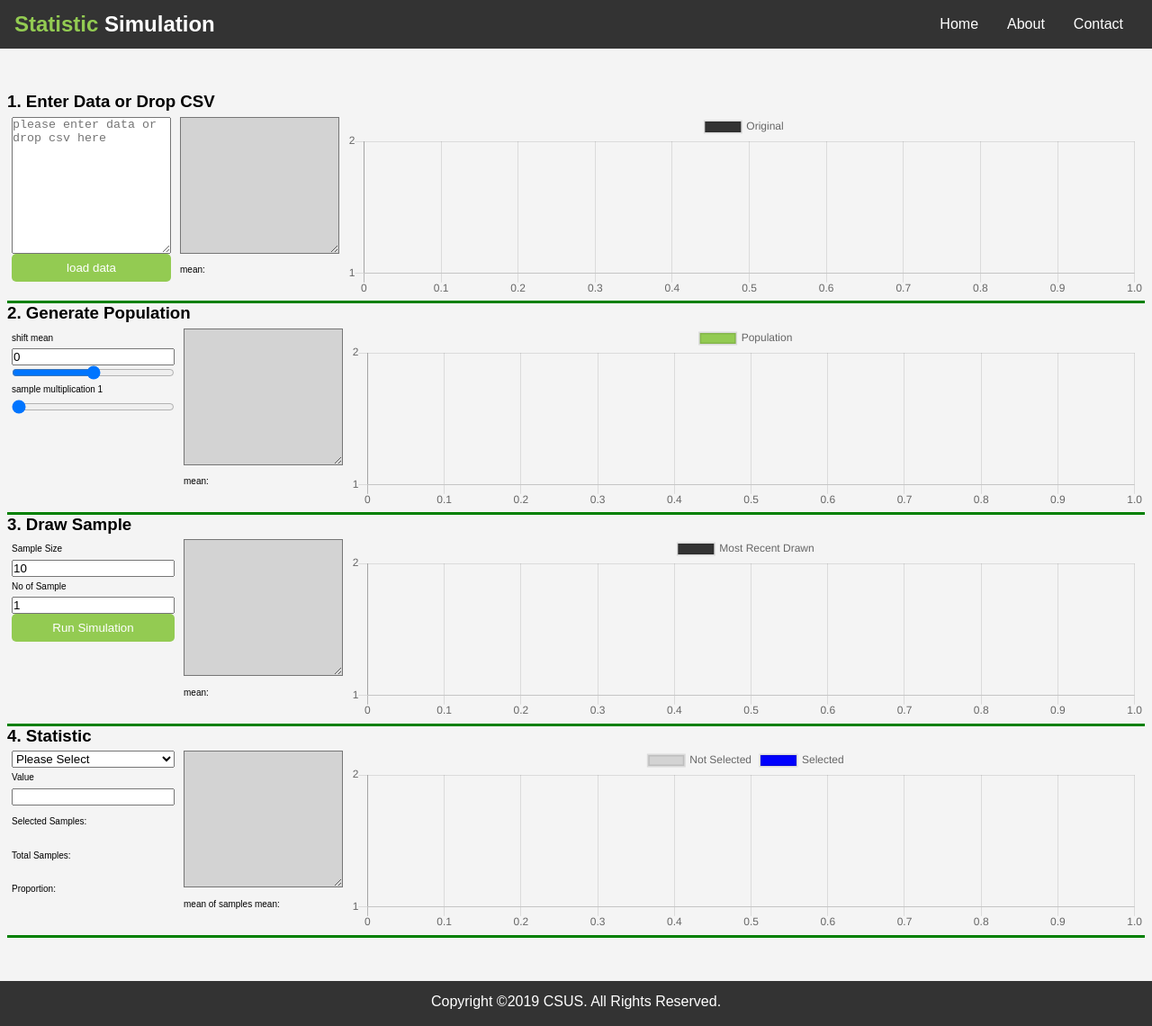
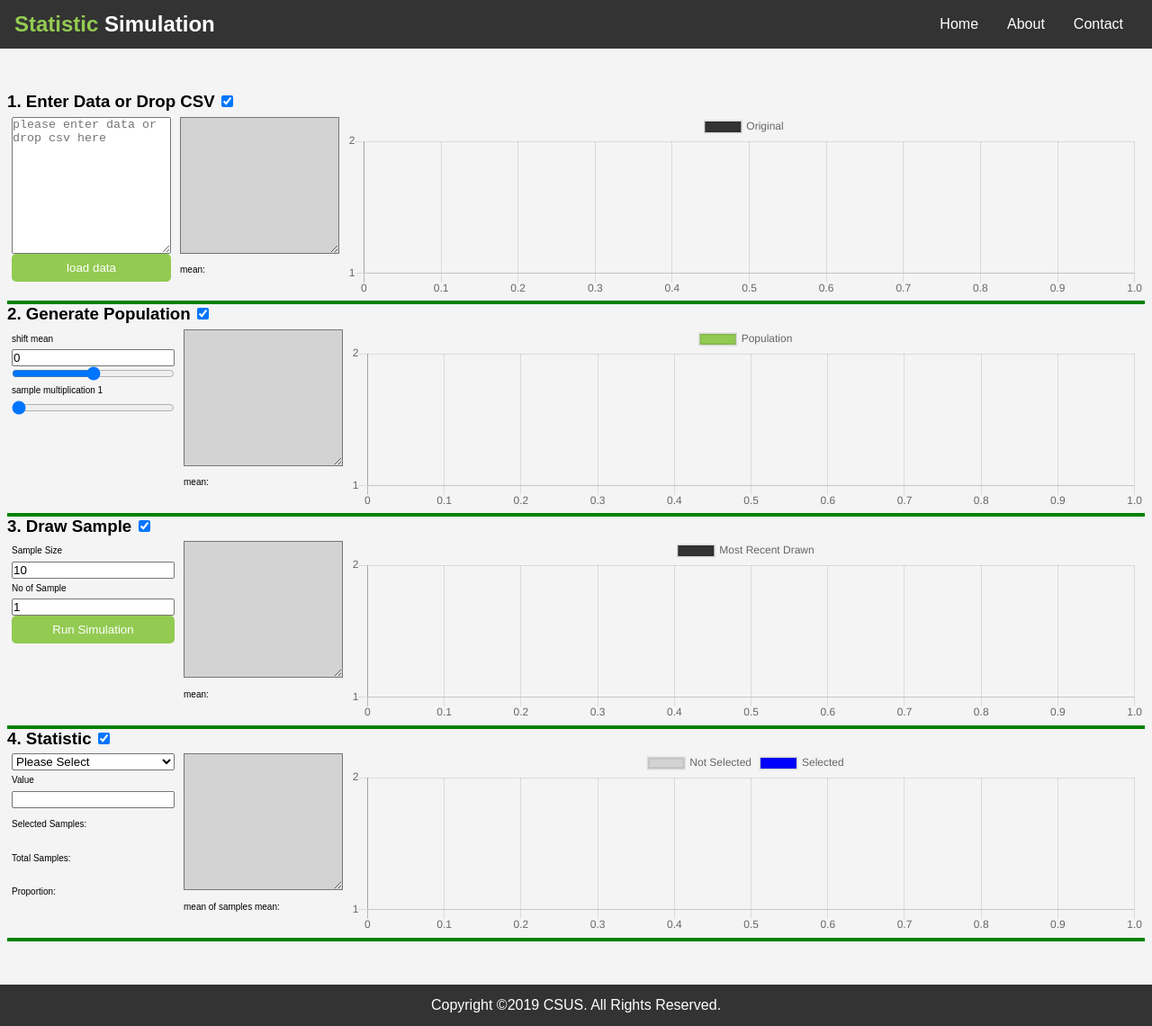
Before and after one commit to csus190teamtbd/SeniorProject, a Jekyll site: the page built from src/oneMean/index.html, in a window 1280 px wide and 1140 px high. Shown: the whole window at 90% size. Built offline with Jekyll 4.4.1, drawn with Linux system fonts in a browser that asks for light colours; nearby versions of some CDN libraries.

Commit message:
used checkbox for toggle instead

```diff
--- a/src/oneMean/index.html
+++ b/src/oneMean/index.html
@@ -6,7 +6,7 @@ title: One Means
 <link rel="stylesheet" href="oneMean.css">
 {% comment %} <h1 style="text-align:center"> One Mean</h1> {% endcomment %}
 <div id="one-mean">
-  <h3 class='toggle-btn'>1. Enter Data or Drop CSV</h3>
+  <h3>1. Enter Data or Drop CSV<input type="checkbox" class='toggle-box' checked="checked"></h3>
   <div class="chart-input-form">
     <div class="data-form">
       <textarea rows="10" id="csv-input" placeholder="please enter data or drop csv here"></textarea>
@@ -18,8 +18,9 @@ title: One Means
     </div>
     <div class="chart-wrap"><canvas id="original-data-chart"></canvas></div>
   </div>
+  <hr>
 
-  <h3 class='toggle-btn'>2. Generate Population</h3>
+  <h3>2. Generate Population<input type="checkbox" class='toggle-box' checked="checked"></h3>
   <div class="chart-input-form">
     <div class="data-form">
       <label for="shiftMeanInput"> shift mean</label>
@@ -35,8 +36,9 @@ title: One Means
     </div>
     <div class="chart-wrap"><canvas id="population-data-chart"></canvas></div>
   </div>
+  <hr>
 
-  <h3 class='toggle-btn'>3. Draw Sample</h3>
+  <h3>3. Draw Sample<input type="checkbox" class='toggle-box' checked="checked"></h3>
   <div class="chart-input-form">
     <div class="data-form">
       <label for="sample-size"> Sample Size</label>
@@ -51,8 +53,9 @@ title: One Means
     </div>
     <div class="chart-wrap"><canvas id="sample-data-chart"></canvas></div>
   </div>
+  <hr>
 
-  <h3 class='toggle-btn'>4. Statistic</h3>
+  <h3>4. Statistic<input type="checkbox" class='toggle-box' checked="checked"></h3>
   <div class="chart-input-form">
     <div class="data-form">
       <select id="tailDirection">
@@ -73,6 +76,7 @@ title: One Means
     </div>
     <div class="chart-wrap"><canvas id="statistic-data-chart"></canvas></div>
   </div>
+  <hr>
 </div>
 
 <!-- TODO(matthewmerrill): don't CDN -->
--- a/src/oneMean/oneMean.js
+++ b/src/oneMean/oneMean.js
@@ -108,9 +108,8 @@ export class OneMean {
       });
 
       this.ele.oneMeanDiv.addEventListener("click", e => {
-        if (e.target.className === "toggle-btn") {
-          const div = e.target.nextElementSibling;
-          console.log(div);
+        if (e.target.className === "toggle-box") {
+          const div = e.target.parentElement.nextElementSibling;
           div.style.display = div.style.display === "none" ? "flex" : "none";
         }
       });
--- a/src/oneMean/oneMean.scss
+++ b/src/oneMean/oneMean.scss
@@ -9,13 +9,15 @@
   textarea[readonly] {
     background-color: lightgray;
   }
-  .toggle-btn:hover {
-    cursor: pointer;
+  .toggle-box {
+    margin-left: 1ch;
   }
-
+  hr {
+    border: 2px solid green;
+  }
   .chart-input-form {
     display: flex;
-    border-bottom: 3px green solid;
+    // border-bottom: 3px green solid;
     .data-form {
       display: flex;
       flex-direction: column;
```
